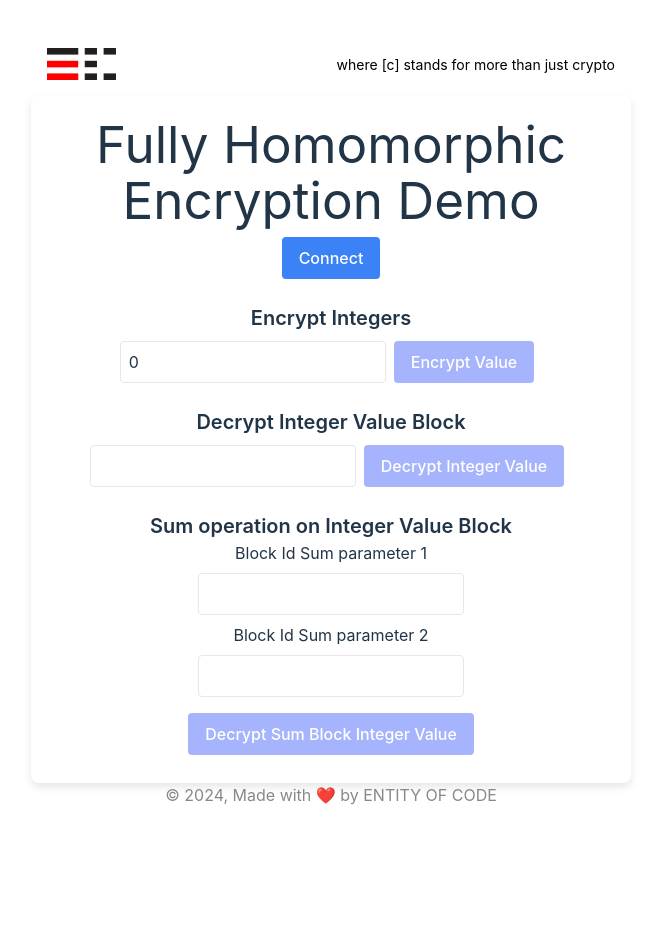
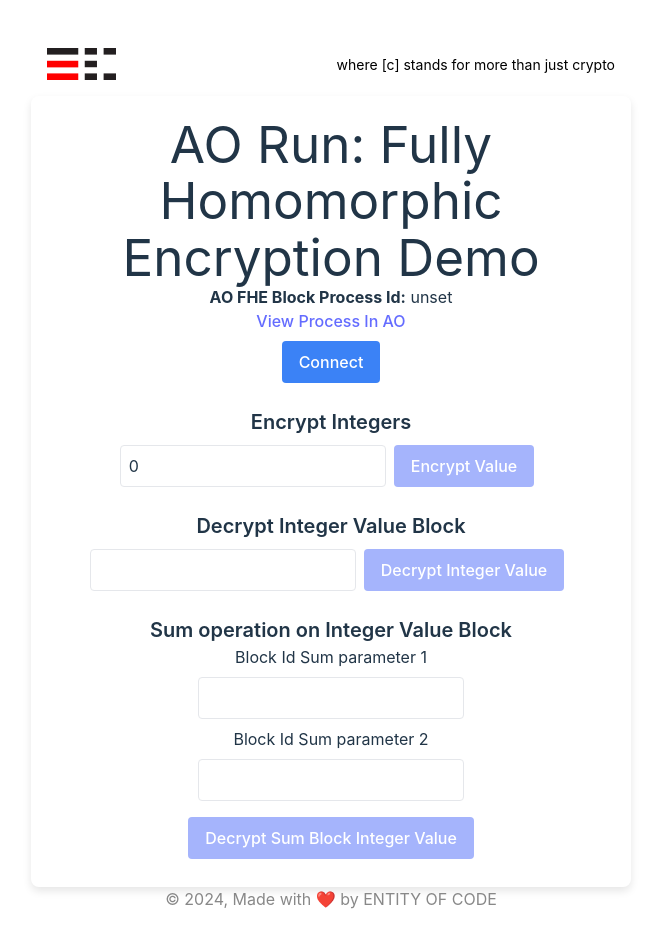
Before and after one commit to EntityOfCode/eoc-fhe-page, a React (Vite) app: page / in a window 1280 px wide. Shown: the whole page, without its empty margins (309-970 px from the left). Before the commit the page ends 839 px from the top, so only its background shows below. Built offline with nearby package versions, Linux system fonts and the light colour scheme; no server answers.

Commit message:
add ao fhe process ref and parametrize ao process id value

```diff
--- a/src/FheDemo.tsx
+++ b/src/FheDemo.tsx
@@ -99,7 +99,7 @@ const FheDemo: React.FC = () => {
             const walletSing = await getSinger()
 
           const messageId = await message({
-            process: "QVc0L0jxgGDsKbJbof8NM-Bu2WsD_zFVVa1vxZAwfQs",
+            process: import.meta.env.VITE_APP_AO_FHE_PROCESS_ID,
             signer: createDataItemSigner(walletSing),
             // the survey as stringified JSON
             data: '{"type": "integer", "value":"' + value + '"}',
@@ -117,7 +117,7 @@ const FheDemo: React.FC = () => {
 
       const getEncryptedData = async (messageId:string) => {
         const txIn = await dryrun({
-          process: "QVc0L0jxgGDsKbJbof8NM-Bu2WsD_zFVVa1vxZAwfQs",
+          process: import.meta.env.VITE_APP_AO_FHE_PROCESS_ID,
           tags: [
             { name: 'Action', value: 'GetDataByKv' },
             { name: 'Key', value: 'ao_id' },
@@ -154,7 +154,7 @@ const FheDemo: React.FC = () => {
                 await timeExecution(async () => {
                     try {
                         const txIn = await dryrun({
-                          process: "QVc0L0jxgGDsKbJbof8NM-Bu2WsD_zFVVa1vxZAwfQs",
+                          process: import.meta.env.VITE_APP_AO_FHE_PROCESS_ID,
                           tags: [
                             { name: 'Action', value: 'EncryptIntegerValue' },
                             { name: 'Val', value: valueToEncrypt + '' },
@@ -189,7 +189,7 @@ const FheDemo: React.FC = () => {
                         const data = await getEncryptedData(encryptIntegerValueBlockId);
 
                         const txOut = await dryrun({
-                          process: "QVc0L0jxgGDsKbJbof8NM-Bu2WsD_zFVVa1vxZAwfQs",
+                          process: import.meta.env.VITE_APP_AO_FHE_PROCESS_ID,
                           tags: [
                             { name: 'Action', value: 'DecryptIntegerValue' },
                             { name: 'Val', value: data.value },
@@ -220,7 +220,7 @@ const FheDemo: React.FC = () => {
                 await timeExecution(async () => {
                     try {
                         const txAddOperation = await dryrun({
-                            process: "QVc0L0jxgGDsKbJbof8NM-Bu2WsD_zFVVa1vxZAwfQs",
+                            process: import.meta.env.VITE_APP_AO_FHE_PROCESS_ID,
                             tags: [
                               { name: 'Action', value: 'ComputeOperationOnEncryptedData' },
                               { name: 'operation', value: 'add' },
@@ -229,7 +229,7 @@ const FheDemo: React.FC = () => {
                             ],
                           });
                           const txOut = await dryrun({
-                            process: "QVc0L0jxgGDsKbJbof8NM-Bu2WsD_zFVVa1vxZAwfQs",
+                            process: import.meta.env.VITE_APP_AO_FHE_PROCESS_ID,
                             tags: [
                               { name: 'Action', value: 'DecryptIntegerValue' },
                               { name: 'Val', value: txAddOperation.Messages[0].Data + ""},
@@ -262,7 +262,11 @@ const FheDemo: React.FC = () => {
                 <Loader />
             ) : (
                 <>
-                    <h1>Fully Homomorphic Encryption Demo</h1>
+                    <h1>AO Run: Fully Homomorphic Encryption Demo</h1>
+                    <div>
+                    <p><b>AO FHE Block Process Id:</b> {import.meta.env.VITE_APP_AO_FHE_PROCESS_ID}</p>
+                    <a target='_blank' rel="norefferer" href={'https://www.ao.link/#/entity/' + import.meta.env.VITE_APP_AO_FHE_PROCESS_ID}>View Process In AO</a>
+                    </div>
                     <button onClick={toggleConnection} className={styles.button}>
                         {isConnected ? 'Disconnect' : 'Connect'}
                     </button>
```
Also changed, not shown: 2 other files (tests, documents, lock files or other folders).
